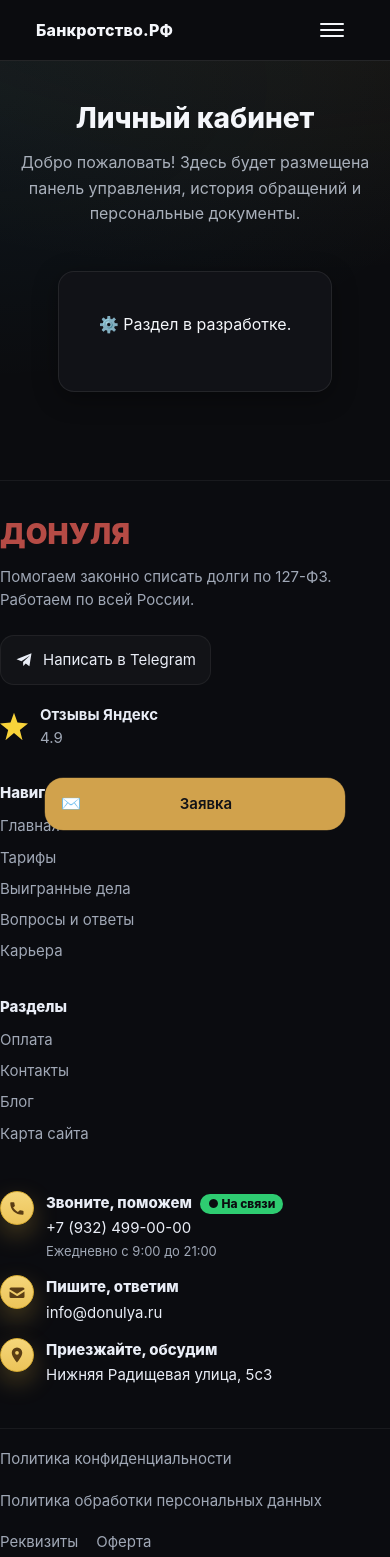
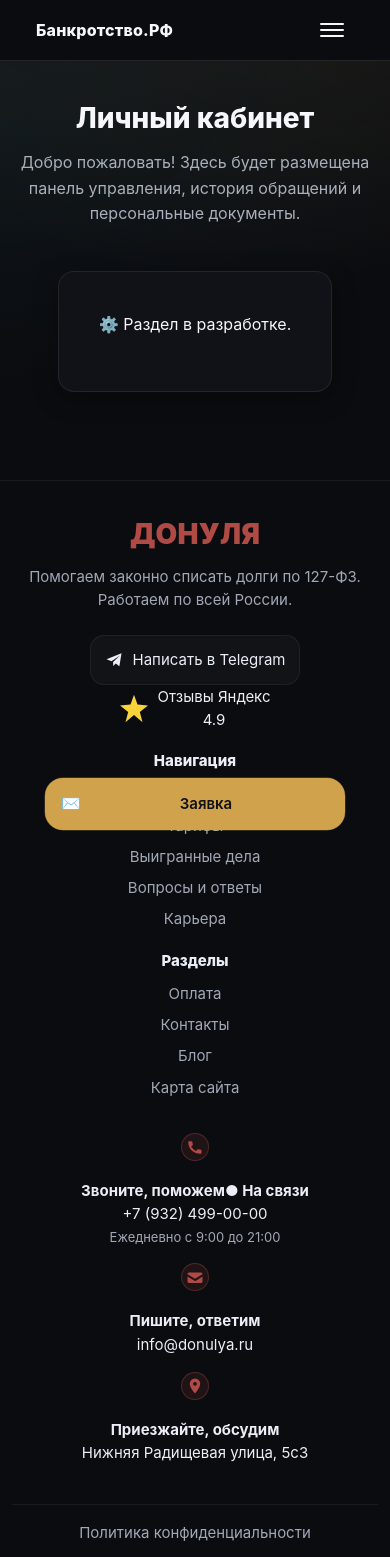
Before and after one commit to lvvNikolas/Bankruptcy-site, a Next.js app: page /account in a window 390 px wide. Shown: the top 1557 px of the page. Built offline with nearby package versions, Linux system fonts and the light colour scheme.

Commit message:
feat(footer): полностью переработан Footer.css с адаптивом и центрированием

```diff
--- a/src/styles/Footer.css
+++ b/src/styles/Footer.css
@@ -1,92 +1,104 @@
-/* src/styles/Footer.css */
-/* ===== Параметры темы ===== */
+/* =========================================================================
+   Footer — тёмный, аккуратный, адаптивный
+   - 4 колонки → 2 колонки → 1 колонка
+   - на мобильных всё выровнено по центру
+   ========================================================================= */
+
 :root{
-  --footer-bg: #0b0c10;
-  --footer-text: #e9edf6;
-  --footer-muted: #a0a8b6;
-  --footer-line: rgba(255,255,255,.06);
-  --footer-brand: #b54b45;   /* бордовый */
-  --footer-gold:  #e5b841;   /* золото */
-  --footer-gold-2:#d4a931;
+  --f-bg: #0b0c10;
+  --f-text: #eaeef6;
+  --f-muted: #a0a8b6;
+  --f-border: rgba(255,255,255,.06);
+  --f-card: rgba(255,255,255,.03);
+
+  --f-brand: #b04a45;            /* фирменный бордовый */
+  --f-brand-12: rgba(176,74,69,.12);
+  --f-brand-35: rgba(176,74,69,.35);
+
+  --f-radius: 14px;
+  --f-space-1: 8px;
+  --f-space-2: 12px;
+  --f-space-3: 16px;
+  --f-space-4: 20px;
+  --f-space-5: 24px;
+  --f-space-6: 32px;
 }
 
 /* ===== Корень ===== */
 .footer{
-  background: var(--footer-bg);
-  color: var(--footer-text);
-  border-top: 1px solid var(--footer-line);
+  background: var(--f-bg);
+  color: var(--f-text);
+  border-top: 1px solid var(--f-border);
   margin-top: 48px;
   font-size: 15px;
   line-height: 1.55;
 }
-
 .footer .container{
-  padding: 32px 0 20px;
+  width: min(1200px, 94vw);
+  margin-inline: auto;
+  padding: var(--f-space-6) 0 var(--f-space-4);
 }
 
 /* ===== Верхняя сетка ===== */
 .footer__grid{
   display: grid;
-  grid-template-columns: 1.4fr 1fr 1fr 1.2fr;
-  gap: 32px;
+  grid-template-columns: 1.4fr 1fr 1fr 1.2fr; /* бренд + 2 списковые + контакты */
+  gap: var(--f-space-6);
   align-items: start;
 }
-
 .footer__col{ min-width: 0; }
 
-/* ===== Логотип/описание ===== */
+/* ===== Бренд и лид ===== */
 .footer__logo{
-  margin: 0 0 8px;
+  margin: 0 0 var(--f-space-1);
   font-size: 28px;
   font-weight: 900;
-  color: var(--footer-brand);
+  color: var(--f-brand);
   letter-spacing: .2px;
 }
-
 .footer__lead{
-  margin: 0 0 16px;
-  color: var(--footer-muted);
+  margin: 0 0 var(--f-space-3);
+  color: var(--f-muted);
   max-width: 520px;
 }
 
-/* ===== Telegram ===== */
+/* ===== Рейтинг/Яндекс (если есть) ===== */
+.footer__rating{
+  display: grid;
+  grid-auto-flow: column;
+  align-items: center;
+  gap: 10px;
+  color: var(--f-text);
+}
+
+/* ===== Telegram-кнопка ===== */
 .footer__tgBtn{
   display: inline-flex;
   align-items: center;
   gap: 10px;
-  margin-top: 8px;
+  margin-top: var(--f-space-1);
   padding: 12px 14px;
-  border: 1px solid var(--footer-line);
-  border-radius: 14px;
-  color: var(--footer-text);
+  border: 1px solid var(--f-border);
+  border-radius: var(--f-radius);
+  color: var(--f-text);
   text-decoration: none;
-  background: rgba(255,255,255,.03);
+  background: var(--f-card);
   transition: border-color .15s ease, transform .06s ease, background-color .15s ease;
 }
 .footer__tgBtn:hover{
-  border-color: rgba(181,75,69,.5);
-  background: rgba(181,75,69,.08);
+  border-color: rgba(176,74,69,.55);
+  background: var(--f-brand-12);
 }
 .footer__tgBtn:active{ transform: translateY(1px); }
 
-/* Рейтинг */
-.footer__rating{
-  margin-top: 18px;
-  display: flex;
-  align-items: center;
-  gap: 12px;
-}
-.footer__ratingTitle{ color: var(--footer-text); font-weight: 700; }
-.footer__ratingValue{ color: var(--footer-muted); }
-
-/* ===== Заголовки столбцов ===== */
+/* ===== Заголовки колонок ===== */
 .footer__heading{
   margin: 0 0 10px;
   font-weight: 800;
-  color: var(--footer-text);
+  color: var(--f-text);
 }
 
-/* ===== Списки ссылок ===== */
+/* ===== Списки навигации ===== */
 .footer__list{
   list-style: none;
   padding: 0;
@@ -95,105 +107,154 @@
   gap: 8px;
 }
 .footer__list a{
-  color: var(--footer-muted);
+  color: var(--f-muted);
   text-decoration: none;
   transition: color .15s ease;
 }
-.footer__list a:hover{ color: var(--footer-brand); }
+.footer__list a:hover{ color: var(--f-brand); }
 
 /* ===== Контакты ===== */
 .footer__contacts{ font-style: normal; }
-
 .footer__contactItem{
   display: grid;
-  grid-template-columns: 34px 1fr;
-  gap: 12px;
+  grid-template-columns: 28px 1fr;
+  gap: 10px;
   align-items: start;
-  margin: 14px 0;
+  margin: 12px 0;
 }
-
 .footer__ico{
-  width: 34px;
-  height: 34px;
-  border-radius: 50%;
-  display: grid;
-  place-items: center;
-  color: #5a3d14;
-  background: linear-gradient(180deg, #f5d67a, #ecc459);
-  border: 1px solid var(--footer-gold-2);
-  box-shadow: 0 10px 24px rgba(229,184,65,.28);
+  width: 28px; height: 28px; border-radius: 50%;
+  display: grid; place-items: center;
+  color: var(--f-brand);
+  background: var(--f-brand-12);
+  border: 1px solid var(--f-brand-35);
 }
 .footer__ico svg{ width: 18px; height: 18px; }
 
 .footer__contactTitle{
-  font-weight: 800;
-  color: var(--footer-text);
-  margin: 0 0 2px;
+  font-weight: 700;
+  color: var(--f-text);
 }
-
-.footer__badgeOnline{
-  display: inline-block;
-  margin-left: 8px;
-  padding: 1px 8px;
-  border-radius: 10px;
-  background: #2ecc71;
-  color: #0b0c10;
+.footer__badge{
+  display: inline-grid;
+  grid-auto-flow: column;
+  align-items: center;
+  gap: 6px;
+  padding: 3px 8px;
+  border-radius: 999px;
+  background: rgba(26,163,72,.14);
+  color: #c8f7d0;
   font-size: 12px;
-  line-height: 18px;
 }
-
 .footer__link{
-  color: var(--footer-text);
+  color: var(--f-text);
   text-decoration: none;
 }
-.footer__link:hover{ color: var(--footer-brand); }
-
-.footer__address{ color: var(--footer-text); }
-
+.footer__link[href]:hover{ color: var(--f-brand); }
 .footer__meta{
-  color: var(--footer-muted);
+  color: var(--f-muted);
   font-size: 13px;
   margin-top: 2px;
 }
+.footer__address{ color: var(--f-text); }
 
-/* ===== Нижняя полоса ===== */
+/* ===== Нижняя полоса (правовые ссылки) ===== */
 .footer__bottom{
-  margin-top: 28px;
-  padding-top: 18px;
-  border-top: 1px solid var(--footer-line);
+  margin-top: var(--f-space-5);
+  padding-top: var(--f-space-3);
+  border-top: 1px solid var(--f-border);
   display: flex;
   flex-wrap: wrap;
   gap: 12px;
   align-items: center;
   justify-content: space-between;
 }
-
 .footer__legal{
   display: flex;
   gap: 18px;
   flex-wrap: wrap;
 }
-
 .footer__legal a{
-  color: var(--footer-muted);
+  color: var(--f-muted);
   text-decoration: none;
+  transition: color .15s ease;
 }
-.footer__legal a:hover{ color: var(--footer-brand); }
-
+.footer__legal a:hover{ color: var(--f-brand); }
 .footer__copy{
-  color: var(--footer-muted);
+  color: var(--f-muted);
   font-size: 13px;
 }
 
-/* ===== Адаптив ===== */
+/* =========================================================================
+   Адаптив
+   ========================================================================= */
+
+/* 2 колонки (планшеты) */
 @media (max-width: 1100px){
-  .footer__grid{ grid-template-columns: 1.2fr 1fr; }
+  .footer__grid{
+    grid-template-columns: 1.2fr 1fr;
+  }
 }
-@media (max-width: 740px){
-  .footer__grid{ grid-template-columns: 1fr; }
+
+/* мелкий планшет */
+@media (max-width: 920px){
+  .footer .container{
+    width: min(1000px, 94vw);
+  }
+  .footer__grid{
+    grid-template-columns: 1fr 1fr;
+    gap: var(--f-space-5);
+  }
+}
+
+/* 1 колонка и центрирование (мобильные) */
+@media (max-width: 620px){
+  .footer__grid{
+    grid-template-columns: 1fr;
+    row-gap: clamp(18px, 4vw, 22px);
+    text-align: center;
+  }
+
+  /* Всё по центру */
+  .footer__col,
+  .footer__contacts,
+  .footer__list{
+    justify-items: center;
+    text-align: center;
+  }
+  .footer__heading{ text-align: center; }
+
+  .footer__tgBtn{ margin-inline: auto; }
+  .footer__rating{ justify-content: center; }
+
+  .footer__contactItem{
+    grid-template-columns: 1fr;
+    justify-items: center;
+    text-align: center;
+    margin: 16px 0;
+  }
+  .footer__ico{ margin-bottom: 8px; }
+  .footer__address,
+  .footer__link,
+  .footer__meta{ text-align: center; }
+
   .footer__bottom{
     flex-direction: column;
-    align-items: flex-start;
-    gap: 10px;
+    align-items: center;
+    text-align: center;
+    gap: 12px;
+    margin-top: clamp(24px, 5vw, 30px);
   }
+  .footer__legal{
+    flex-direction: column;
+    align-items: center;
+    gap: 8px;
+  }
+  .footer__copy{ text-align: center; }
 }
+
+/* Reduce motion */
+@media (prefers-reduced-motion: reduce){
+  .footer__tgBtn,
+  .footer__legal a{ transition: none !important; }
+}
```
